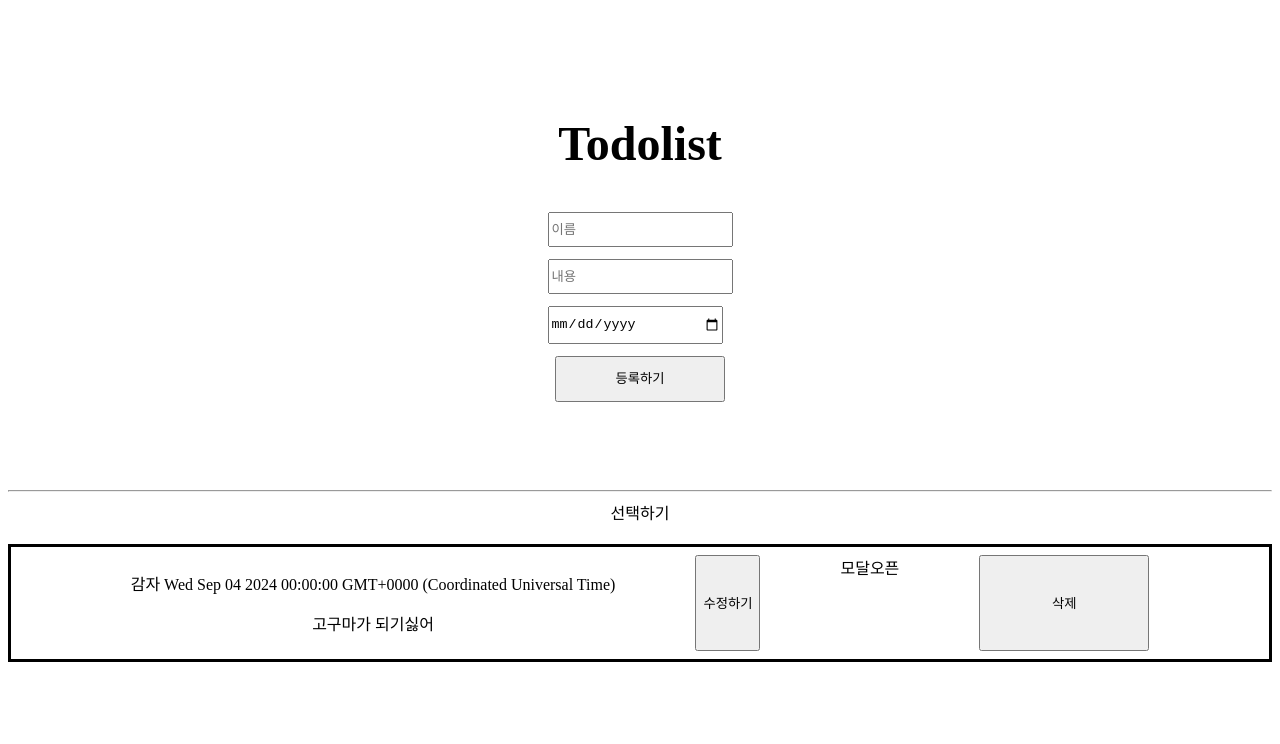
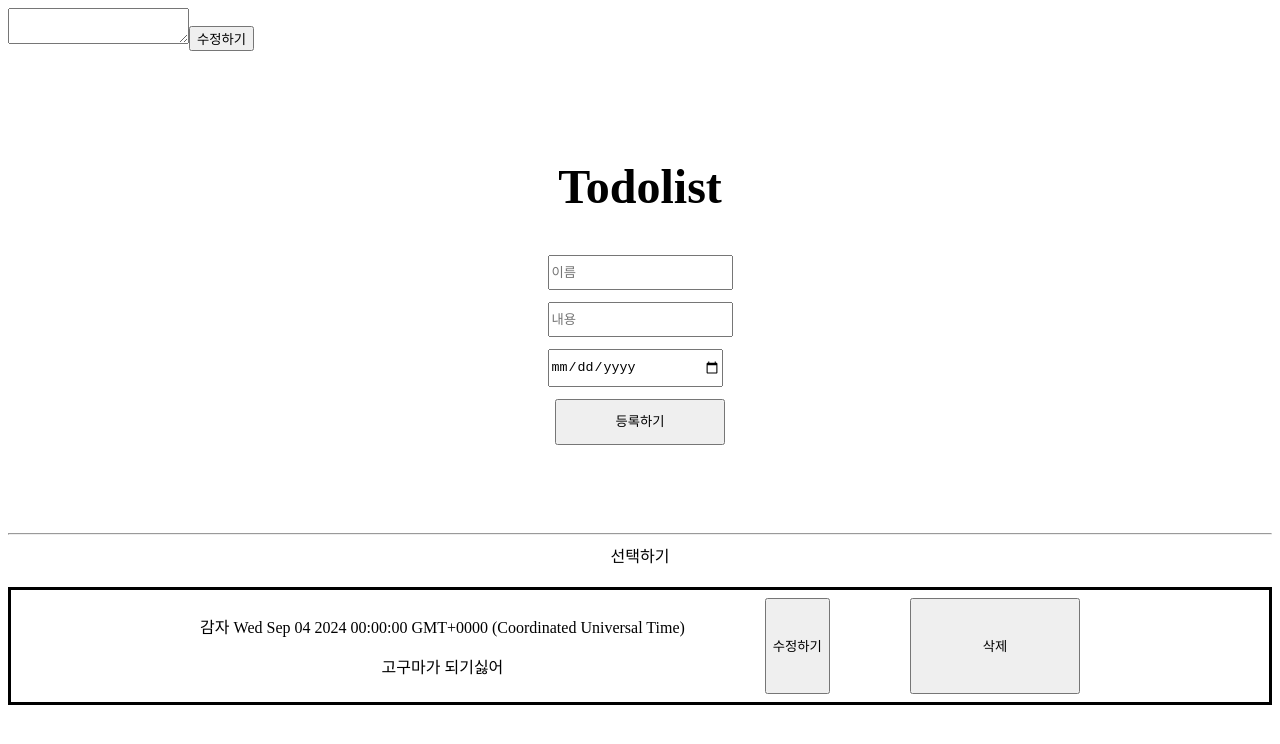
Before and after one commit to uniend5959/React, a React (Create React App) app in the folder todolist/: page / in a window 1280 px wide. Both pictures are taken after a click on the button "수정하기". Shown: the top 744 px of the page. Built offline with nearby package versions, Linux system fonts and the light colour scheme.

Commit message:
'모달포탈'

```diff
--- a/todolist/public/index.html
+++ b/todolist/public/index.html
@@ -28,6 +28,8 @@
   </head>
   <body>
     <noscript>You need to enable JavaScript to run this app.</noscript>
+    <div id="backdrop-root"></div>
+    <div id="ovray-root"></div>
     <div id="root"></div>
     <!--
       This HTML file is a template.
--- /dev/null
+++ b/todolist/src/basicTodolist/portalModal.jsx
@@ -0,0 +1,43 @@
+import ReactDOM from 'react-dom'
+
+const BackDrop = () => {
+  return(
+    <>
+    <div className="backdrop-blur-md"></div>
+    </>
+  )
+}
+
+
+const OverrayCard = () => {
+  return(
+    <>
+      <div>
+        <textarea name="" id=""></textarea>
+        <button>수정하기</button>
+      </div>
+    </>
+  )
+}
+
+
+
+const PortalModal = () => {
+  return(
+    <>
+    {ReactDOM.createPortal(
+      <BackDrop/>,
+      document.getElementById('backdrop-root')
+    )}
+    {
+      ReactDOM.createPortal(
+        <OverrayCard/>,
+        document.getElementById('ovray-root')
+      )
+    }
+    </>
+  )
+
+}
+
+export  default PortalModal
--- a/todolist/src/basicTodolist/todoitem.jsx
+++ b/todolist/src/basicTodolist/todoitem.jsx
@@ -1,15 +1,16 @@
 import { useState } from "react"
+import PortalModal from "./portalModal"
+
 
 
 
 
 const BoxItem = ({item ,handleDelteItem,id}) =>{
-  const [isModal, setModal] = useState(false)
+  const [ModalOpen , setModalOpen] = useState(false)
 
   const handleModal = () => {
-    setModal((pre) => !pre)
+    setModalOpen((pre) => !pre)
   }
-
 
   return(
     <>
@@ -18,10 +19,11 @@ const BoxItem = ({item ,handleDelteItem,id}) =>{
             <p>{item.name} <span>{new Date(item.date).toString()}</span></p>
             <p>{item.content}</p>
           </div>
-          <button onClick={handleModal}>수정하기</button>
-          {isModal  && <div>모달오픈</div>}
+          <button onClick={() => handleModal()}>수정하기</button>
           <button className="w-btnpx" onClick={() => handleDelteItem(id)}>삭제</button>
       </div>
+
+      {ModalOpen && <PortalModal/>}
 
     </>
   )
```
